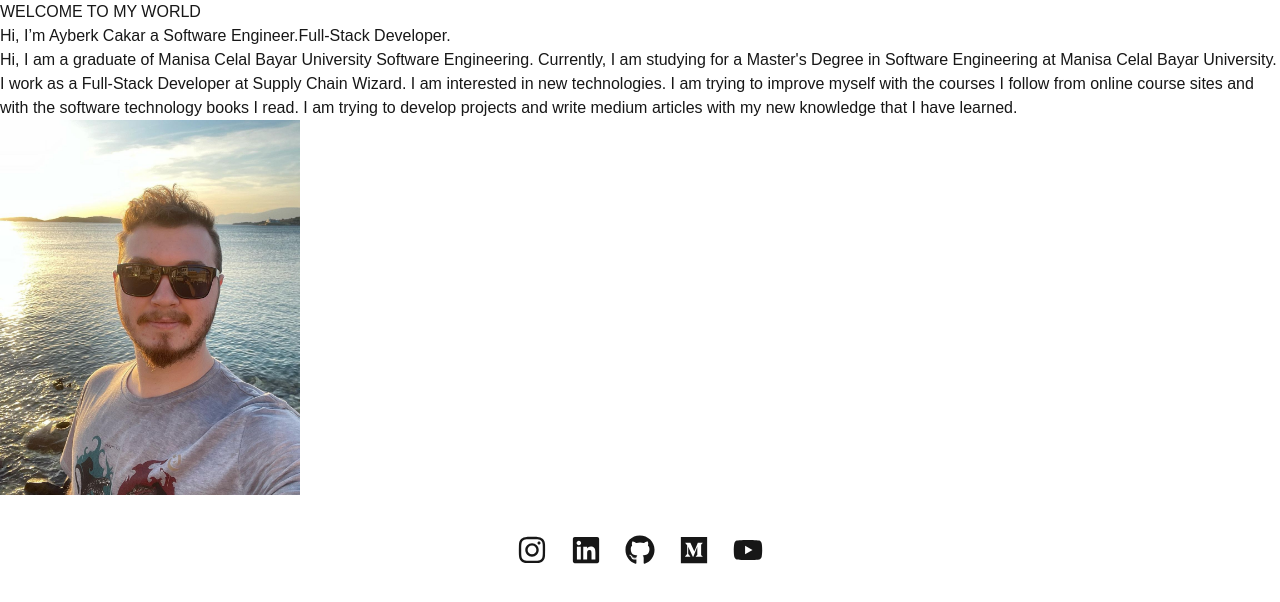
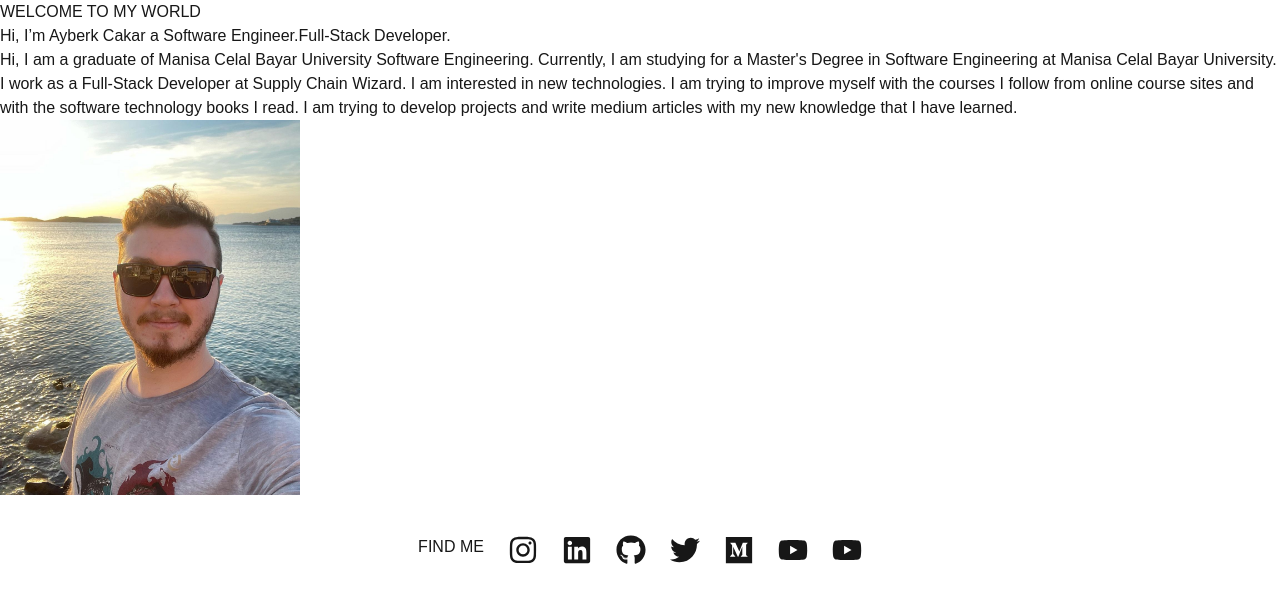
Before and after one commit to berraom/next.js-practice, a Next.js app: page / in a window 1280 px wide. Shown: the top 602 px of the page. Built offline with nearby package versions, Linux system fonts and the light colour scheme.

Commit message:
refactor: Rewrite entire file

```diff
--- a/src/app/components/socials.tsx
+++ b/src/app/components/socials.tsx
@@ -1,19 +1,27 @@
-import { FaInstagram, FaLinkedin, FaGithub, FaMedium, FaYoutube } from "react-icons/fa";
+import { FaInstagram, FaLinkedin, FaGithub, FaMedium, FaYoutube, FaTwitter } from "react-icons/fa";
 
 const SocialLinks = () => {
   return (
+
     <div className="mt-10 flex gap-6 justify-center">
-      <a href="https://instagram.com/ayberkcakar" target="_blank" rel="noopener noreferrer">
+        <h3>FIND ME</h3>
+      <a href="https://www.instagram.com/ayberkcakar/" target="_blank" rel="noopener noreferrer">
         <FaInstagram size={30} className="hover:text-pink-500 transition" />
       </a>
-      <a href="https://linkedin.com/in/ayberkcakar" target="_blank" rel="noopener noreferrer">
+      <a href="https://www.linkedin.com/in/ayberkcakar/" target="_blank" rel="noopener noreferrer">
         <FaLinkedin size={30} className="hover:text-blue-500 transition" />
       </a>
-      <a href="https://github.com/ayberkcakar" target="_blank" rel="noopener noreferrer">
+      <a href="https://github.com/AyberkCakar" target="_blank" rel="noopener noreferrer">
         <FaGithub size={30} className="hover:text-gray-300 transition" />
       </a>
-      <a href="https://medium.com/@ayberkcakar" target="_blank" rel="noopener noreferrer">
+      <a href="https://x.com/ayberkcakar" target="_blank" rel="noopener noreferrer">
+        <FaTwitter size={30} className="hover:text-red-500 transition" />
+      </a>
+      <a href="https://ayberkcakar.medium.com/" target="_blank" rel="noopener noreferrer">
         <FaMedium size={30} className="hover:text-white transition" />
+      </a>
+      <a href="https://youtube.com/@ayberkcakar" target="_blank" rel="noopener noreferrer">
+        <FaYoutube size={30} className="hover:text-red-500 transition" />
       </a>
       <a href="https://youtube.com/@ayberkcakar" target="_blank" rel="noopener noreferrer">
         <FaYoutube size={30} className="hover:text-red-500 transition" />
```
